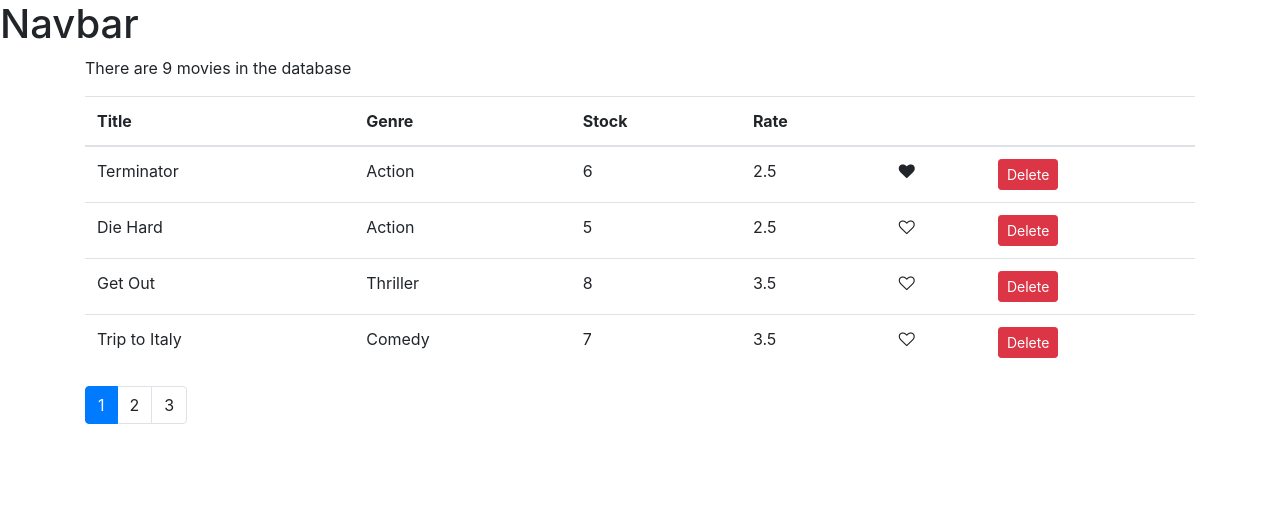
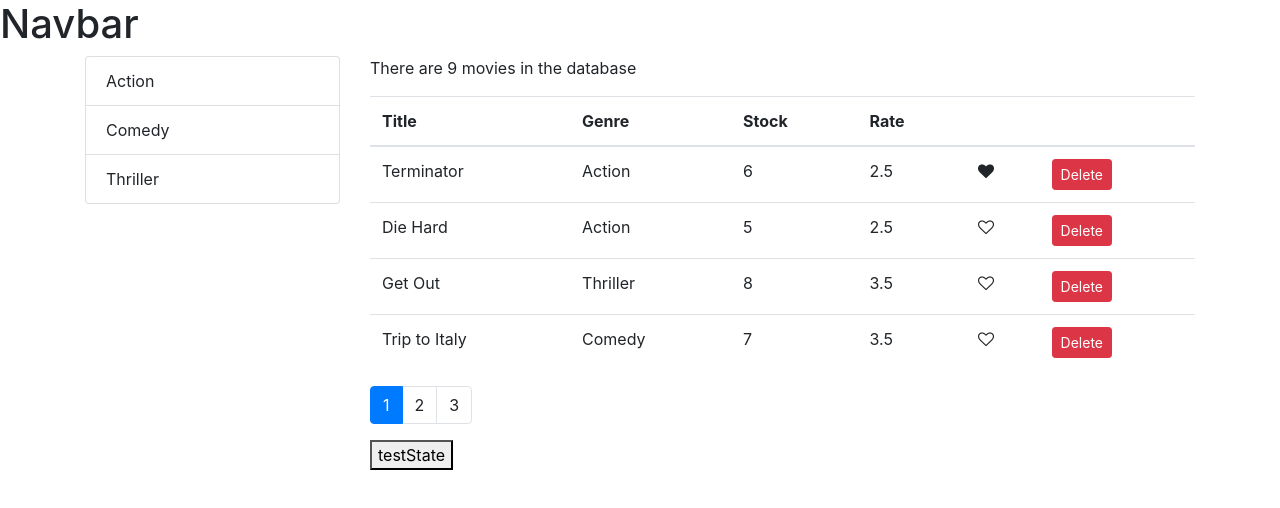
Before and after one commit to Barry36/vidly, a React (Create React App) app in the folder vidly/: page / in a window 1280 px wide. Shown: the top 508 px of the page. Built offline with nearby package versions, Linux system fonts and the light colour scheme.

Commit message:
default Props

```diff
--- /dev/null
+++ b/vidly/src/component/common/listGroup.jsx
@@ -0,0 +1,22 @@
+import React from "react";
+const ListGroup = (props) => {
+  const { items, textProperty, valueProperty } = props;
+
+  return (
+    <ul className="list-group">
+      {items.map((item) => (
+        // console.log("Hannah", item.name);
+        <li key={item[valueProperty]} className="list-group-item">
+          {item[textProperty]}
+        </li>
+      ))}
+    </ul>
+  );
+};
+
+ListGroup.defaultProps = {
+  textProperty: "name",
+  valueProperty: "_id",
+};
+
+export default ListGroup;
--- a/vidly/src/component/movies.jsx
+++ b/vidly/src/component/movies.jsx
@@ -1,14 +1,24 @@
 import React, { Component } from "react";
 import { getMovies } from "../services/fakeMovieService";
+import { getGenres } from "../services/fakeGenreService";
 import { paginate } from "../utils/paginate";
 import Pagination from "./common/pagination";
 import Movie from "./movie";
+import ListGroup from "./common/listGroup";
 class Movies extends Component {
   state = {
-    movies: getMovies(),
+    movies: [],
+    genres: [],
     currentPage: 1,
     pageSize: 4,
   };
+
+  componentDidMount() {
+    this.setState({
+      movies: getMovies(),
+      genres: getGenres(),
+    });
+  }
 
   handleDelete = (movie) => {
     const movies = this.state.movies.filter((m) => m._id !== movie._id);
@@ -27,6 +37,14 @@
   handlePageChange = (page) => {
     this.setState({ currentPage: page });
   };
+
+  handleGenreSelect = (genre) => {
+    console.log("Barry");
+  };
+
+  testState = () => {
+    console.log(this.state);
+  };
   render() {
     const movieCount = this.state.movies.length;
     const { pageSize, currentPage, movies: allMovies } = this.state;
@@ -37,7 +55,14 @@
     // Pagination happens here
     const movies = paginate(allMovies, currentPage, pageSize);
     return (
-      <React.Fragment>
+      <div className="row">
+        <div className="col-3">
+          <ListGroup
+            items={this.state.genres}
+            onGenreSelect={this.handleGenreSelect}
+          />
+        </div>
+        <div className="col">
           <p>There are {movieCount} movies in the database</p>
           <table className="table">
             <thead>
@@ -58,7 +83,6 @@
                   movie={movie}
                   onDelete={this.handleDelete}
                   onLike={this.handleLike}
-                // prop1 = {this.state.movie._id}
                 ></Movie>
               ))}
             </tbody>
@@ -69,7 +93,10 @@
             currentPage={currentPage}
             onPageChange={this.handlePageChange}
           />
-      </React.Fragment>
+
+          <button onClick={this.testState}>testState</button>
+        </div>
+      </div>
     );
   }
 }
```
Lines whose indentation alone changed are shown as unchanged.
